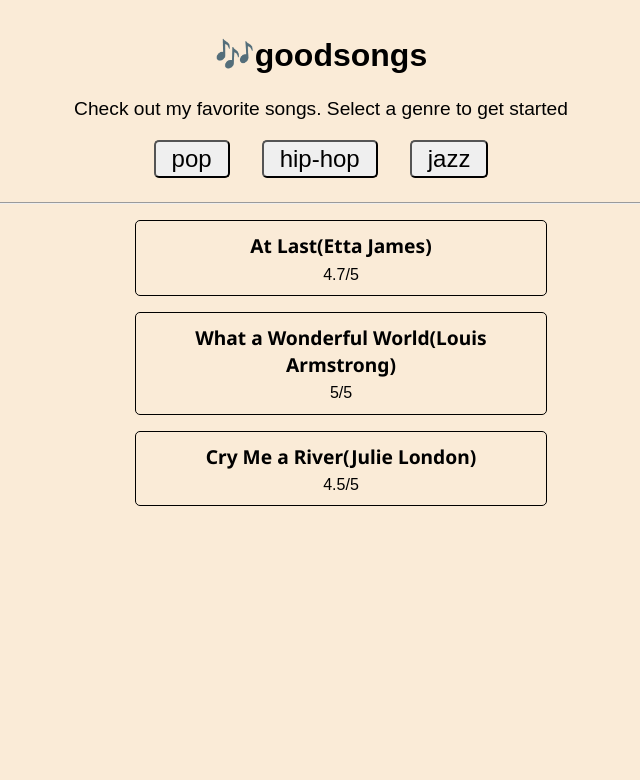
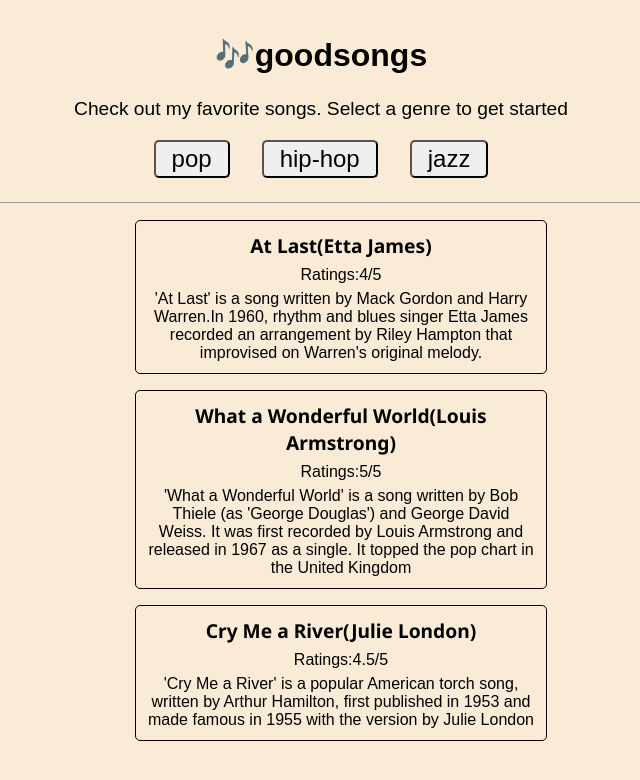
Before and after one commit to faheemk23/song-recommendation, a React (Create React App) app: page / in a window 1280 px wide. Shown: the top 780 px of the page, without its empty margins (319-959 px from the left). Built offline with nearby package versions, Linux system fonts and the light colour scheme.

Commit message:
feat: description

```diff
--- a/src/App.js
+++ b/src/App.js
@@ -3,32 +3,65 @@
 
 var songsDictionary = {
   pop: [
-    "Take On Me(A-ha)",
-    "Far Away(Nickelback)",
-    "Baby One More Time(Britney Spears)"
+    {
+      name: "Take On Me(A-ha)",
+      ratings: "4.5/5",
+      description:
+        "'Take On Me' is a song by the Norwegian synth-pop band A-ha. The original version, recorded in 1984 and released in October of that same year, was produced by Tony Mansfield and remixed by John Ratcliff. "
+    },
+    {
+      name: "Far Away(Nickelback)",
+      ratings: "4/5",
+      description:
+        "'Far Away' is a song by Canadian band Nickelback. First released on January 23, 2006, in Australia, it was the second international single and the fourth US single from the band's fifth album, All the Right Reasons (2005)."
+    },
+    {
+      name: "Baby One More Time(Britney Spears)",
+      ratings: "4/5",
+      description:
+        "'Baby One More Time' is the debut single of American singer Britney Spears from her debut studio album of the same title (1999). It was written by Max Martin and produced by Martin and Rami. The song is one of the best-selling singles of all time, with over 10 million copies sold. "
+    }
   ],
   "hip-hop": [
-    "In da Club(50 Cent )",
-    "Passing Me By(The Pharcyde)",
-    "Lose Yourself(Eminem)"
+    {
+      name: "In da Club(50 Cent )",
+      ratings: "4.5/5",
+      description:
+        "'In da Club' is a song by American rapper 50 Cent from his debut studio album Get Rich or Die Tryin' (2003). Written by 50 Cent alongside producers Dr. Dre and Mike Elizondo, the song was released in January 2003 as the album's lead single and peaked at number one on the US Billboard Hot 100."
+    },
+    {
+      name: "Passing Me By(The Pharcyde)",
+      ratings: "4/5",
+      description:
+        "'Passing Me By' is a song by American hip-hop group The Pharcyde, released in March 1993 through Delicious Vinyl Records. The song was the second single released from the group's 1992 debut album Bizarre Ride II the Pharcyde."
+    },
+    {
+      name: "Lose Yourself(Eminem)",
+      ratings: "5/5",
+      description:
+        "'Lose Yourself' is a song by American rapper Eminem from the soundtrack to the 2002 motion picture 8 Mile. It was a commercial success, becoming Eminem's first Billboard Hot 100 number-one single and remaining there for twelve consecutive weeks.."
+    }
   ],
   jazz: [
-    "At Last(Etta James)",
-    "What a Wonderful World(Louis Armstrong)",
-    "Cry Me a River(Julie London)"
+    {
+      name: "At Last(Etta James)",
+      ratings: "4/5",
+      description:
+        "'At Last' is a song written by Mack Gordon and Harry Warren.In 1960, rhythm and blues singer Etta James recorded an arrangement by Riley Hampton that improvised on Warren's original melody."
+    },
+    {
+      name: "What a Wonderful World(Louis Armstrong)",
+      ratings: "5/5",
+      description:
+        "'What a Wonderful World' is a song written by Bob Thiele (as 'George Douglas') and George David Weiss. It was first recorded by Louis Armstrong and released in 1967 as a single. It topped the pop chart in the United Kingdom"
+    },
+    {
+      name: "Cry Me a River(Julie London)",
+      ratings: "4.5/5",
+      description:
+        "'Cry Me a River' is a popular American torch song, written by Arthur Hamilton, first published in 1953 and made famous in 1955 with the version by Julie London"
+    }
   ]
-};
-
-var songRating = {
-  "Take On Me(A-ha)": "4/5",
-  "Far Away(Nickelback)": "4.5/5",
-  "Baby One More Time(Britney Spears)": "4/5",
-  "In da Club(50 Cent )": "5/5",
-  "Passing Me By(The Pharcyde)": "4.2/5",
-  "Lose Yourself(Eminem)": "5/5",
-  "At Last(Etta James)": "4.7/5",
-  "What a Wonderful World(Louis Armstrong)": "5/5",
-  "Cry Me a River(Julie London)": "4.5/5"
 };
 
 var genres = Object.keys(songsDictionary);
@@ -76,12 +109,14 @@
           return (
             <li key={song}>
               <div
+                key={song.name}
                 className="song"
                 style={{ fontSize: "larger", fontWeight: "505" }}
               >
-                {song}
+                {song.name}
               </div>
-              <div>{songRating[song]}</div>
+              <div>Ratings:{song.ratings}</div>
+              <div>{song.description}</div>
             </li>
           );
         })}
```
